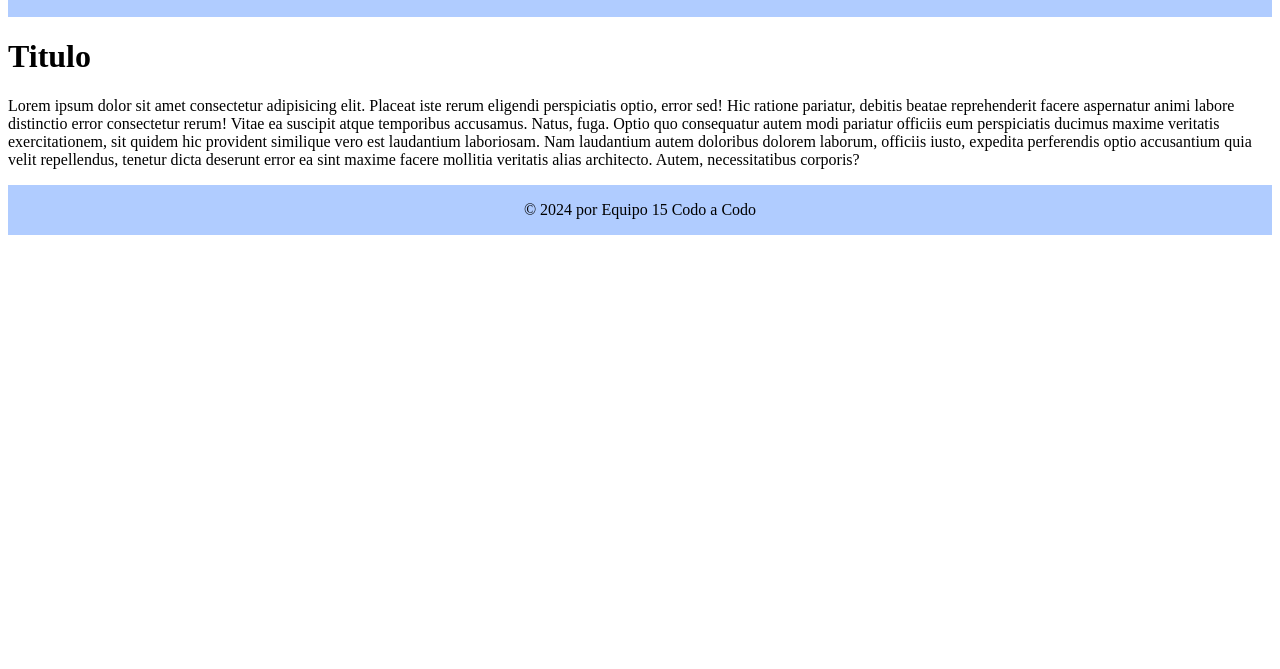
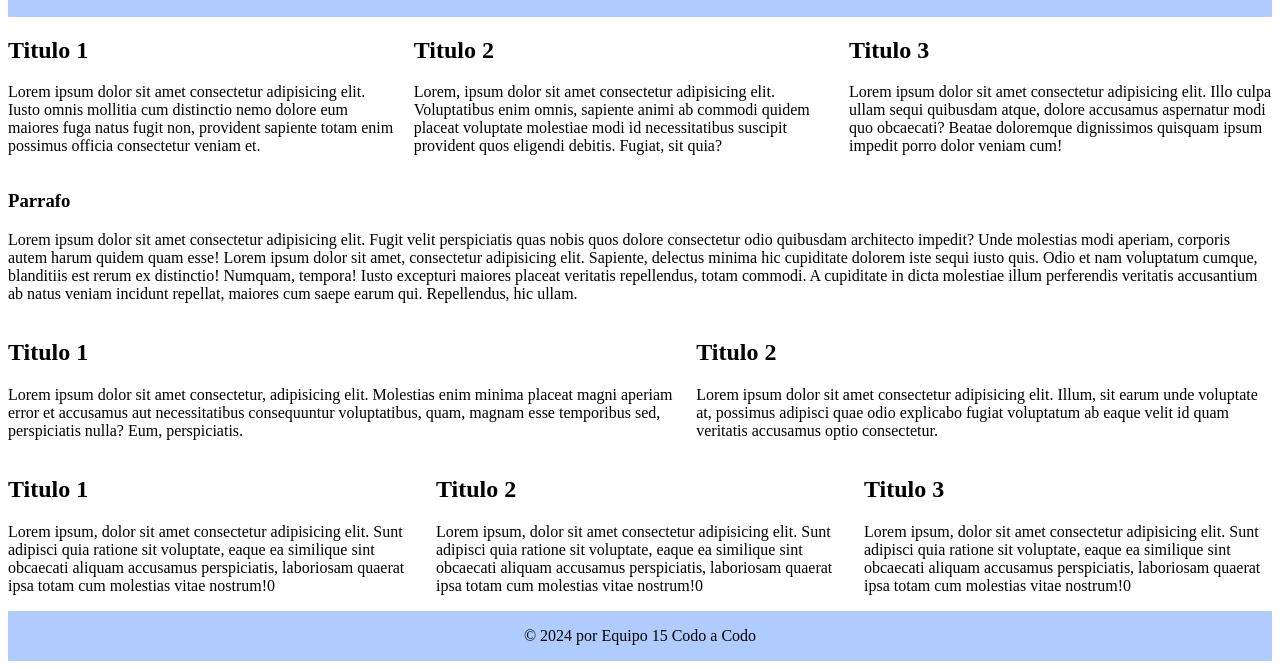
Before and after one commit to facundo-rod/Proyecto-web-comision-2024, a plain HTML site: page index.html in a window 1280 px wide. Shown: the part 193-862 px from the top of the page. Before the commit the page ends 800 px from the top, so only its background shows below. Drawn offline with Linux system fonts and the light colour scheme.

Commit message:
second commit

```diff
--- a/Assest/css/styles.css
+++ b/Assest/css/styles.css
@@ -1,12 +1,13 @@
-/* Estilos para el encabezado */
+/* Estilo del encabezado */
 header {
     display: flex;
     justify-content: space-between;
     align-items: center;
     padding: 20px;
-    background-color: #b0ccff; /* Agrega un color de fondo al encabezado */
+    background-color: #b0ccff; /
 }
 
+/* Estilo para el logo del header */
 #Logo {
     align-self: start;
     width: 50%;
@@ -14,16 +15,50 @@ header {
     margin-left: 35px;
 }
 
-/* Estilos para el menú de navegación */
+/* Estilo para el menu de navegacion */
 .navbar {
     display: flex;
     gap: 20px;
-    margin-left: auto; /* Mueve el menú hacia la derecha */
+    margin-left: auto; /* nav a la derecha */
 }
 
-footer{
+/* Estilo del footer */
+#derechos-reservados{
     display: flex;
     justify-content: center;
-    background-color: #b0ccff; /* Agrega un color de fondo al encabezado */
+    background-color: #b0ccff;
+}
 
+/* #iframe{
+    display: flex;
+    margin-left: auto;
+    background-color: #b0ccff;
 }
+/*
+
+/* Estilo de la seccion 1 */
+.section_1 {
+    display: flex;
+    gap: 20px;
+    margin-inline: auto; /* Elementos de la seccion alineados  */
+}
+
+/* Estilo de la seccion 2 */
+/*
+.section_2 {
+
+} /*
+
+/* Estilo de la seccion 3 */
+.section_3 {
+    display: flex;
+    gap: 20px;
+    margin-inline: auto; /* Elementos de la seccion alineados  */
+}
+
+/* Estilo de la seccion 4 */
+.section_4 {
+    display: flex;
+    gap: 20px;
+    margin-inline: auto; /* Elementos de la seccion alineados  */
+}
--- a/index.html
+++ b/index.html
@@ -22,19 +22,57 @@
 
 <body>
 
+<section class="section_1">
+
+    <div> <h2>Titulo 1</h2>
+      <p>Lorem ipsum dolor sit amet consectetur adipisicing elit. Iusto omnis mollitia cum distinctio nemo dolore eum maiores fuga natus fugit non, provident sapiente totam enim possimus officia consectetur veniam et.</p>
+    </div>
+
+    <div> <h2>Titulo 2</h2>
+          <p>Lorem, ipsum dolor sit amet consectetur adipisicing elit. Voluptatibus enim omnis, sapiente animi ab commodi quidem placeat voluptate molestiae modi id necessitatibus suscipit provident quos eligendi debitis. Fugiat, sit quia?</p>
+    </div>
+
+    <div> <h2>Titulo 3</h2>
+          <p>Lorem ipsum dolor sit amet consectetur adipisicing elit. Illo culpa ullam sequi quibusdam atque, dolore accusamus aspernatur modi quo obcaecati? Beatae doloremque dignissimos quisquam ipsum impedit porro dolor veniam cum!</p>
+    </div>
+</section>
+
+<section class="section_2">
+    <div> <h3>Parrafo</h3>
+        <p> Lorem ipsum dolor sit amet consectetur adipisicing elit. Fugit velit perspiciatis quas nobis quos dolore consectetur odio quibusdam architecto impedit? Unde molestias modi aperiam, corporis autem harum quidem quam esse! Lorem ipsum dolor sit amet, consectetur adipisicing elit. Sapiente, delectus minima hic cupiditate dolorem iste sequi iusto quis. Odio et nam voluptatum cumque, blanditiis est rerum ex distinctio! Numquam, tempora!
+    Iusto excepturi maiores placeat veritatis repellendus, totam commodi. A cupiditate in dicta molestiae illum perferendis veritatis accusantium ab natus veniam incidunt repellat, maiores cum saepe earum qui. Repellendus, hic ullam.</p>
+    </div>
+</section>
+
+<section class="section_3">
+    <div> <h2>Titulo 1 </h2>
+          <p>Lorem ipsum dolor sit amet consectetur, adipisicing elit. Molestias enim minima placeat magni aperiam error et accusamus aut necessitatibus consequuntur voluptatibus, quam, magnam esse temporibus sed, perspiciatis nulla? Eum, perspiciatis.</p>
+    </div>
+
+    <div> <h2>Titulo 2 </h2>
+          <p>Lorem ipsum dolor sit amet consectetur adipisicing elit. Illum, sit earum unde voluptate at, possimus adipisci quae odio explicabo fugiat voluptatum ab eaque velit id quam veritatis accusamus optio consectetur.</p>
+    </div>
+</section>
+
+<section class="section_4">
+    <div> <h2>Titulo 1</h2>
+          <p>Lorem ipsum, dolor sit amet consectetur adipisicing elit. Sunt adipisci quia ratione sit voluptate, eaque ea similique sint obcaecati aliquam accusamus perspiciatis, laboriosam quaerat ipsa totam cum molestias vitae nostrum!0</p>
+    </div>
+    <div> <h2>Titulo 2</h2>
+        <p>Lorem ipsum, dolor sit amet consectetur adipisicing elit. Sunt adipisci quia ratione sit voluptate, eaque ea similique sint obcaecati aliquam accusamus perspiciatis, laboriosam quaerat ipsa totam cum molestias vitae nostrum!0</p>
+    </div>
+    <div> <h2>Titulo 3</h2>
+        <p>Lorem ipsum, dolor sit amet consectetur adipisicing elit. Sunt adipisci quia ratione sit voluptate, eaque ea similique sint obcaecati aliquam accusamus perspiciatis, laboriosam quaerat ipsa totam cum molestias vitae nostrum!0</p>
+    </div>
+
+</section>
+
 </body>
 
-<h1>Titulo </h1>
-
-<p>Lorem ipsum dolor sit amet consectetur adipisicing elit. Placeat iste rerum eligendi perspiciatis optio, error sed! Hic ratione pariatur, debitis beatae reprehenderit facere aspernatur animi labore distinctio error consectetur rerum!
-Vitae ea suscipit atque temporibus accusamus. Natus, fuga. Optio quo consequatur autem modi pariatur officiis eum perspiciatis ducimus maxime veritatis exercitationem, sit quidem hic provident similique vero est laudantium laboriosam.
-Nam laudantium autem doloribus dolorem laborum, officiis iusto, expedita perferendis optio accusantium quia velit repellendus, tenetur dicta deserunt error ea sint maxime facere mollitia veritatis alias architecto. Autem, necessitatibus corporis?</p>
-
 <footer>
-
-    <p> &copy; 2024 por Equipo 15 Codo a Codo</p>
-
+    <div id="derechos-reservados">
+        <p> &copy; 2024 por Equipo 15 Codo a Codo</p>
+    </div>
 </footer>
 
-
 </html>
```
